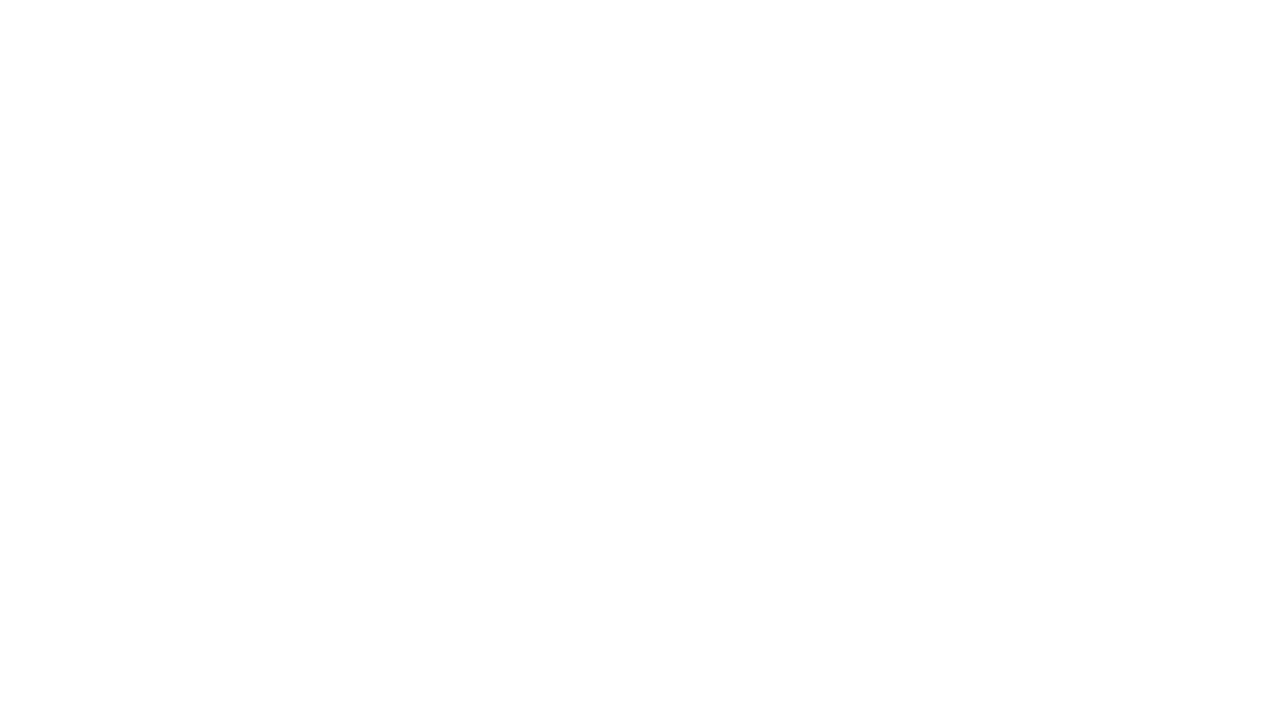
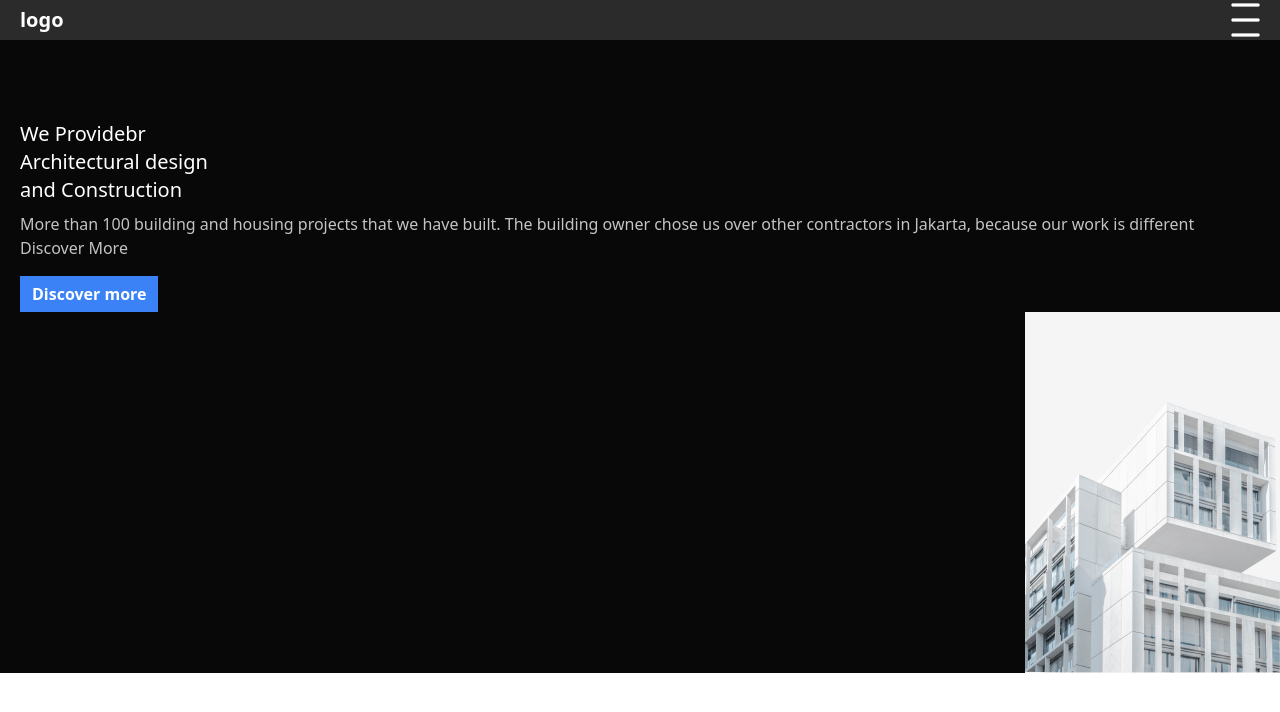
Before and after one commit to NILAVAA/real-estate-project, a website built with Vite: page index.html in a window 1280 px wide. Built offline with nearby package versions, Linux system fonts and the light colour scheme.

Commit message:
26/4/23 hero section done commit

```diff
--- a/index.html
+++ b/index.html
@@ -1,13 +1,48 @@
-<!doctype html>
+<!DOCTYPE html>
 <html lang="en">
   <head>
     <meta charset="UTF-8" />
     <link rel="icon" type="image/svg+xml" href="/vite.svg" />
     <meta name="viewport" content="width=device-width, initial-scale=1.0" />
     <title>Vite App</title>
+    <link rel="stylesheet" href="./main.css" />
   </head>
   <body>
-    <div id="app"></div>
+    <!-- nav start -->
+    <nav
+      class="bg-[#2B2B2B] text-white h-10 p-5 flex justify-between items-center"
+    >
+      <div class="text-[20px] font-bold">logo</div>
+      <div>
+        <img src="./public/🦆 icon _menu_.png" alt="" />
+      </div>
+    </nav>
+    <!-- nav end -->
+    <main>
+      <section class="bg-[#080808] text-white">
+        <div class="flex flex-col pt-20 px-5 gap-2">
+          <h1 class="font-medium text-xl">
+            We Providebr <br />
+            Architectural design <br />
+            and Construction
+          </h1>
+
+          <p class="text-[#c4c4c4] font-base ">
+            More than 100 building and housing projects that we have built. The
+            building owner chose us over other contractors in Jakarta, because
+            our work is different Discover More
+          </p>
+          <button class="self-start text-base font-semibold bg-blue-500 py-1.5 px-3 mt-2">Discover more</button>
+        </div>
+        <!-- hero image start-->
+        <div class="flex justify-end -mt-31 ">
+    <img src="/public/joel-filipe-RFDP7_80v5A-unsplash (1) 1.png" alt="">
+    <!-- hero image end -->
+        </div>
+      </section>
+    </main>
+
+
     <script type="module" src="/main.js"></script>
   </body>
 </html>
--- a/main.js
+++ b/main.js
@@ -1 +1 @@
-import './style.css'
+import './main.css'
--- a/tailwind.config.js
+++ b/tailwind.config.js
@@ -2,7 +2,17 @@
 export default {
   content: ["./*.{html,js}"],
   theme: {
-    extend: {},
+    extend: {
+      fontsize:{
+        sm:"0.75rem",
+        base:"0.857rem",
+        md:"0.71rem",
+        lg:"1.25rem",
+        xl:"1.5rem",
+        "2xl":"1.75rem",
+        "3xl":"2.25rem",
+      }
+    },
   },
   plugins: [],
 }
```
Also changed, not shown: public/joel-filipe-RFDP7_80v5A-unsplash (1) 1.png (added), public/🦆 icon _menu_.png (added).
